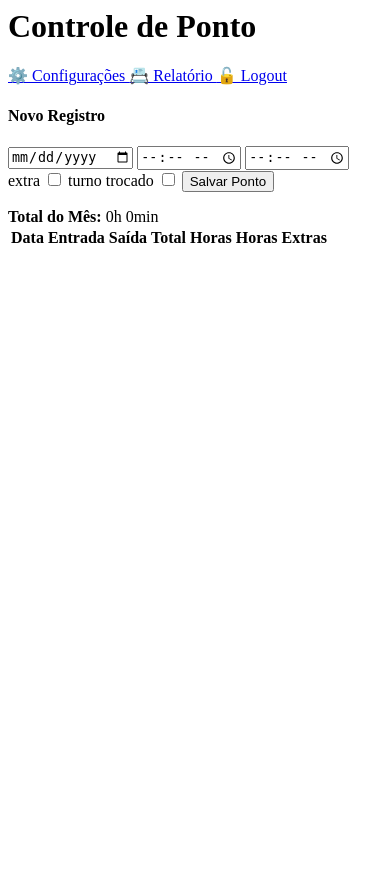
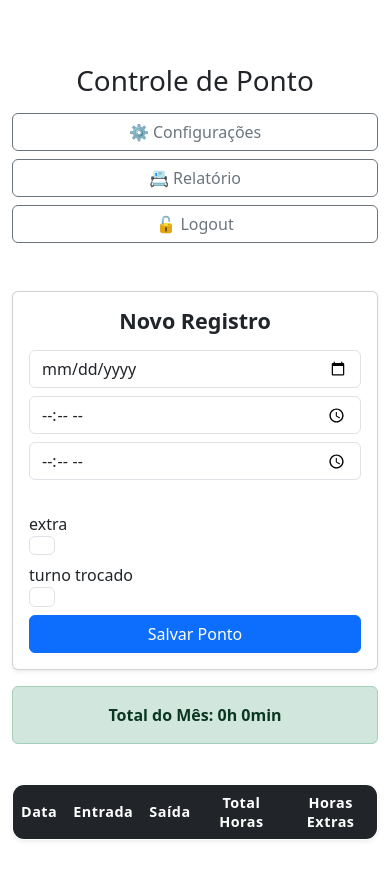
Before and after one commit to IgorCoraine/espelhoDePonto, a Flask app: page / in a window 390 px wide. Before the commit the page ends 243 px from the top, so only its background shows below. Run offline with Flask 3, Linux system fonts and the light colour scheme; the visitor is signed in with stand-in values (Sample User, id 1); lists and menus that the app fills with data are empty.

Commit message:
adicionado e corrigido css

```diff
--- /dev/null
+++ b/static/estilo.css
@@ -0,0 +1,168 @@
+/* ===== RESET BÁSICO ===== */
+* {
+    box-sizing: border-box;
+    margin: 0;
+    padding: 0;
+}
+
+/* ===== VARIÁVEIS DE COR ===== */
+:root {
+    --primary: #0d6efd;
+    --secondary: #6c757d;
+    --success: #198754;
+    --danger: #dc3545;
+    --background: #f4f6f9;
+    --card-bg: #ffffff;
+    --text-dark: #212529;
+}
+
+/* ===== BODY ===== */
+body {
+    background-color: var(--background);
+    font-family: 'Segoe UI', Tahoma, Geneva, Verdana, sans-serif;
+    color: var(--text-dark);
+}
+
+/* ===== TÍTULO ===== */
+h1 {
+    font-weight: 700;
+    color: var(--primary);
+}
+
+/* ===== MENU SUPERIOR ===== */
+.d-flex a.btn {
+    margin-left: 0.5rem;
+    transition: all 0.3s ease;
+}
+
+.d-flex a.btn:hover {
+    transform: translateY(-2px);
+}
+
+/* ===== CARD FORMULÁRIO ===== */
+.card {
+    border-radius: 12px;
+    border: none;
+    background-color: var(--card-bg);
+}
+
+.card h4 {
+    font-weight: 600;
+    margin-bottom: 1rem;
+}
+
+/* ===== INPUTS ===== */
+.form-control {
+    border-radius: 8px;
+    padding: 0.6rem;
+}
+
+.form-control:focus {
+    border-color: var(--primary);
+    box-shadow: 0 0 0 0.15rem rgba(13, 110, 253, 0.25);
+}
+
+/* ===== CHECKBOX PERSONALIZADO ===== */
+input[type="checkbox"] {
+    width: 1.2rem;
+    height: 1.2rem;
+    cursor: pointer;
+}
+
+/* ===== BOTÃO PRINCIPAL ===== */
+.btn-primary {
+    border-radius: 8px;
+    font-weight: 600;
+    padding: 0.6rem;
+}
+
+/* ===== ALERTA TOTAL ===== */
+.alert-success {
+    border-radius: 10px;
+    font-weight: 600;
+}
+
+/* ===== TABELA ===== */
+.table {
+    border-radius: 12px;
+    overflow: hidden;
+}
+
+.table th, .table td {
+    vertical-align: middle;
+    text-align: center;
+}
+
+.table thead th {
+    font-size: 0.9rem;
+    letter-spacing: 0.5px;
+}
+
+.table tbody tr:hover {
+    background-color: rgba(13, 110, 253, 0.05);
+}
+
+/* ===== BOTÃO DE EXCLUIR ===== */
+.btn-outline-danger {
+    border-radius: 8px;
+    padding: 0.35rem 0.6rem;
+}
+
+/* ===== RESPONSIVIDADE ===== */
+@media (max-width: 768px) {
+
+    body {
+        padding: 1rem;
+    }
+
+    h1 {
+        font-size: 1.6rem;
+        margin-bottom: 1rem;
+    }
+
+    .d-flex {
+        flex-direction: column;
+        align-items: stretch !important;
+        gap: 0.5rem;
+    }
+
+    .d-flex a.btn {
+        width: 100%;
+        margin-left: 0;
+    }
+
+    .row {
+        gap: 1.5rem;
+    }
+
+    .col-md-4,
+    .col-md-8 {
+        width: 100%;
+    }
+
+    .table {
+        font-size: 0.85rem;
+    }
+
+    .table th,
+    .table td {
+        padding: 0.4rem;
+    }
+}
+
+/* ===== RESPONSIVIDADE EXTRA PEQUENA ===== */
+@media (max-width: 480px) {
+
+    h1 {
+        font-size: 1.4rem;
+        text-align: center;
+    }
+
+    .card h4 {
+        text-align: center;
+    }
+
+    .alert-success {
+        text-align: center;
+    }
+}
--- a/templates/auditoria.html
+++ b/templates/auditoria.html
@@ -4,7 +4,7 @@
     <meta charset="UTF-8">
     <meta name="viewport" content="width=device-width, initial-scale=1.0">
     <!-- Link corrigido do Bootstrap -->
-    <link href="cdn.jsdelivr.net" rel="stylesheet">
+    <link href="https://cdn.jsdelivr.net/npm/bootstrap@5.3.2/dist/css/bootstrap.min.css" rel="stylesheet">
     <title>Relatório de Auditoria AI</title>
 </head>
 <body class="bg-light container py-5">
--- a/templates/config.html
+++ b/templates/config.html
@@ -1,7 +1,7 @@
 <!DOCTYPE html>
 <html lang="pt-br">
 <head>
-    <link href="cdn.jsdelivr.net" rel="stylesheet">
+    <link href="https://cdn.jsdelivr.net/npm/bootstrap@5.3.2/dist/css/bootstrap.min.css" rel="stylesheet">
     <title>Configurações de Salário</title>
 </head>
 <body class="container mt-5">
--- a/templates/index.html
+++ b/templates/index.html
@@ -1,3 +1,11 @@
+<head>
+    <meta charset="UTF-8">
+    <meta name="viewport" content="width=device-width, initial-scale=1.0">
+    <title>Controle de Ponto</title>
+    <!-- Seu CSS Customizado -->
+    <link rel="stylesheet" href="{{ url_for('static', filename='estilo.css') }}">
+    <link href="https://cdn.jsdelivr.net/npm/bootstrap@5.3.2/dist/css/bootstrap.min.css" rel="stylesheet">
+</head>
 <body class="container mt-5">
     <div class="row">
         <div class="d-flex justify-content-between align-items-center mb-4">
--- a/templates/relatorio.html
+++ b/templates/relatorio.html
@@ -4,7 +4,7 @@
     <meta charset="UTF-8">
     <meta name="viewport" content="width=device-width, initial-scale=1.0">
     <!-- Link corrigido do Bootstrap -->
-    <link href="cdn.jsdelivr.net" rel="stylesheet">
+    <link href="https://cdn.jsdelivr.net/npm/bootstrap@5.3.2/dist/css/bootstrap.min.css" rel="stylesheet">
     <title>Holerite Digital 2025</title>
 </head>
 <body class="bg-light container py-5">
```
